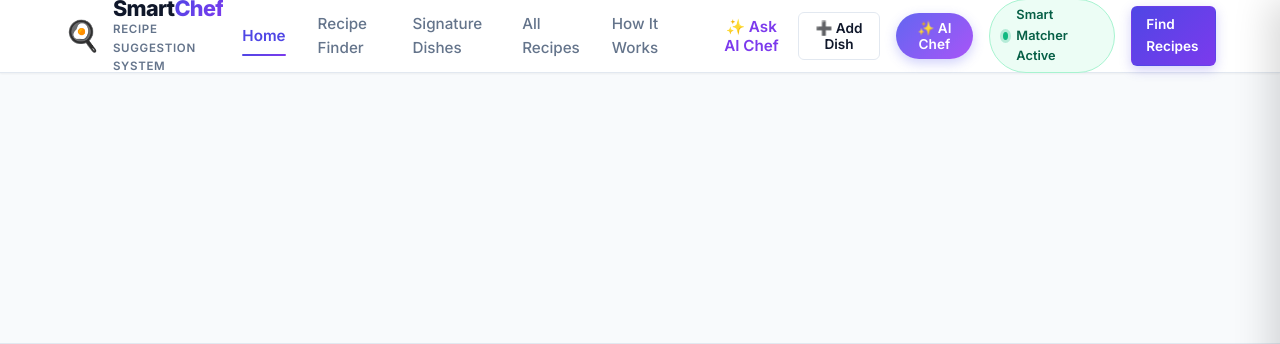
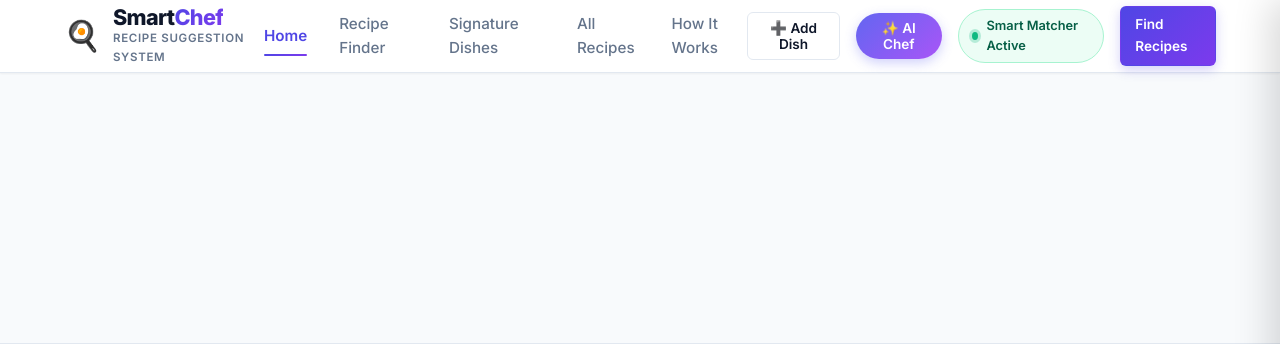
Before and after one commit to ReshmiDitty/Smartchef, a Flask app: template templates/base.html in a window 1280 px wide. Shown: the top 344 px of the page. Run offline with Flask 3, Linux system fonts and the light colour scheme; the template is opened without the code that fills it, so the values that code supplies are empty; some libraries are stand-ins or nearby versions.

Commit message:
Remove duplicate AI Chef button in navbar

```diff
--- a/templates/base.html
+++ b/templates/base.html
@@ -31,7 +31,6 @@
         <a href="#signature-dishes" class="nav-link">Signature Dishes</a>
         <a href="#all-recipes" class="nav-link">All Recipes</a>
         <a href="#how-it-works" class="nav-link">How It Works</a>
-        <button type="button" class="nav-link nav-link-ai" onclick="ChefApp.openAiDrawer()">✨ Ask AI Chef</button>
       </nav>
 
       <!-- Header Actions -->
```
